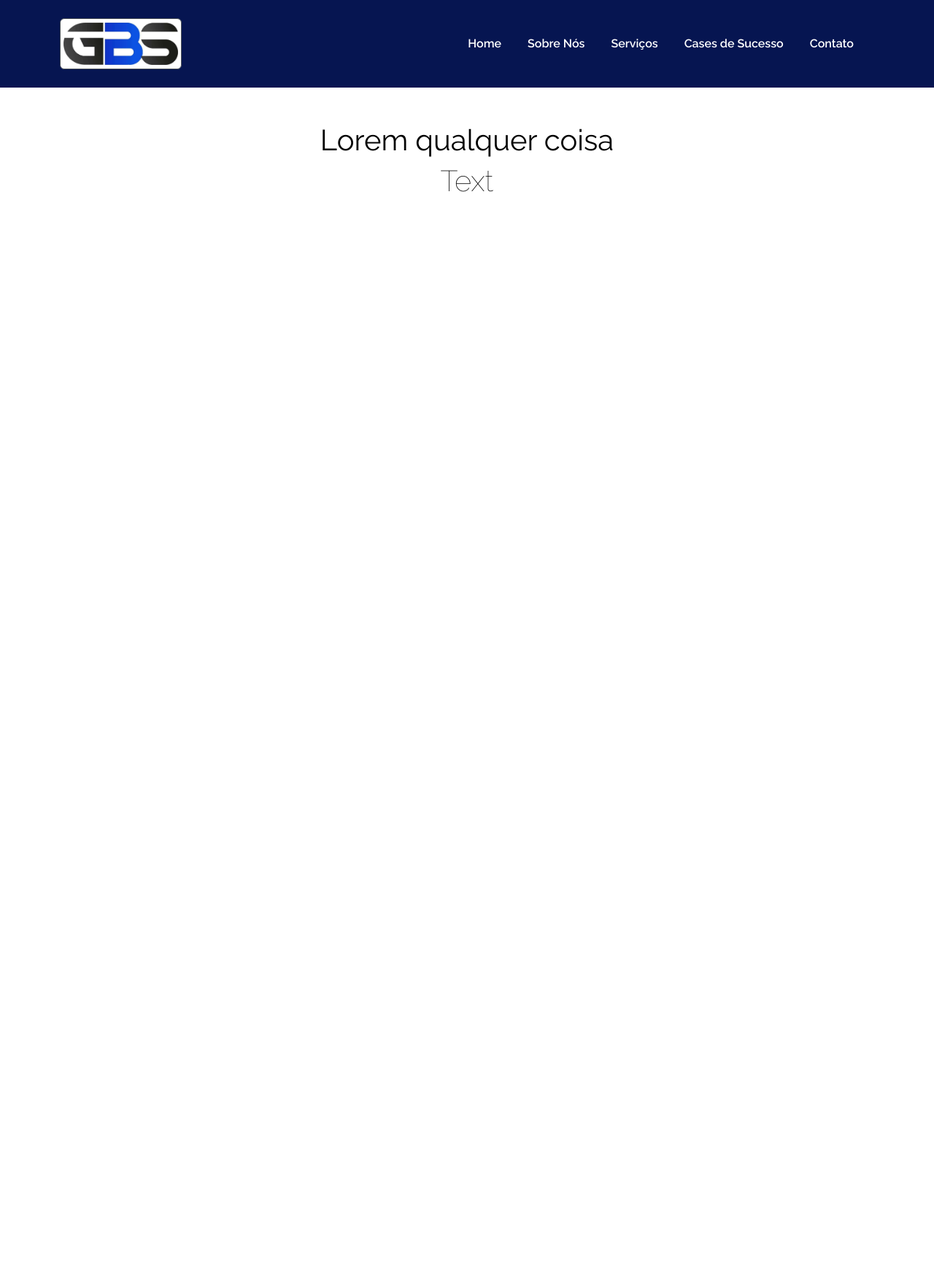
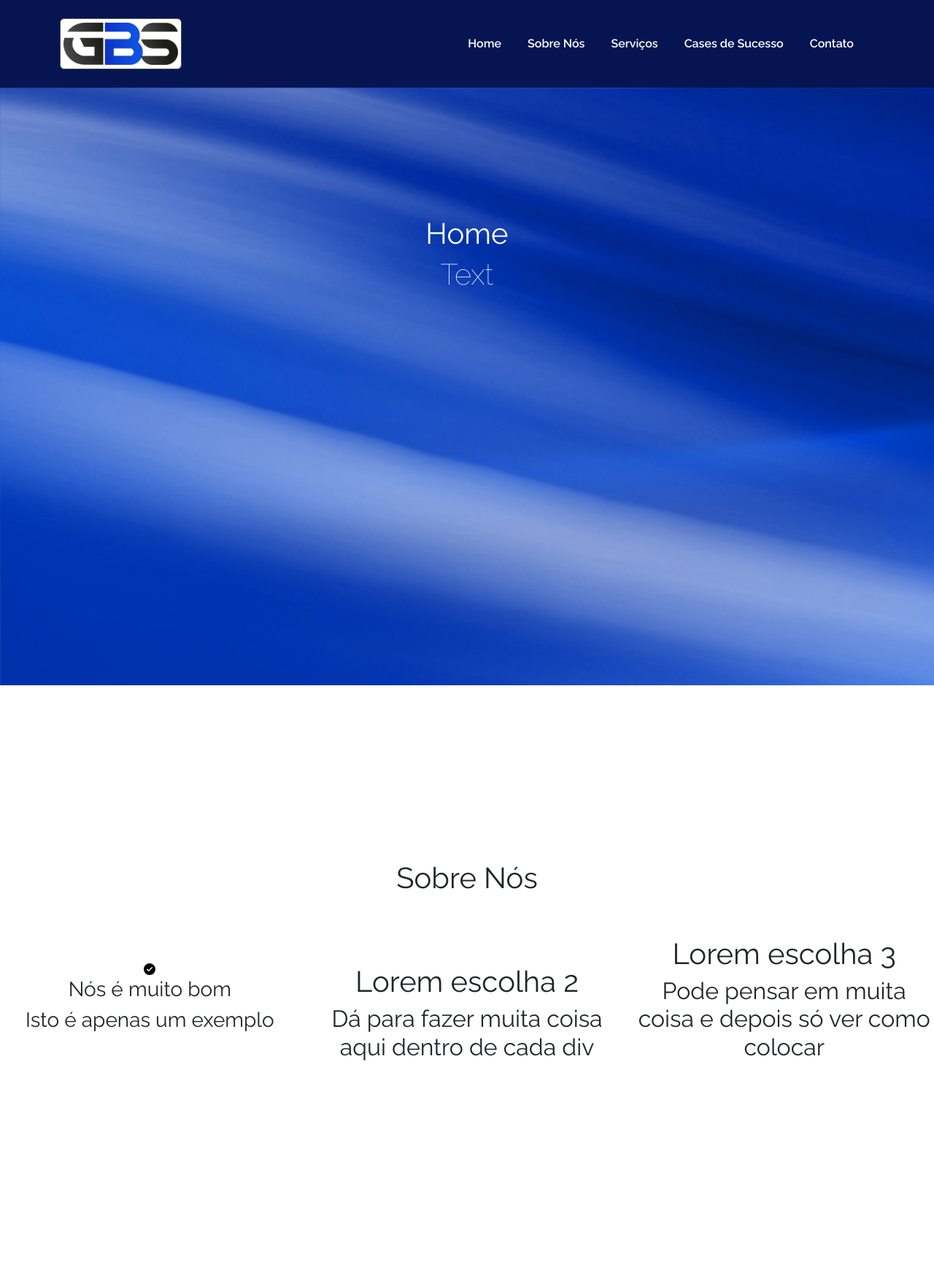
Before and after one commit to kikinho11/GBS, a PHP site: page /mainPage.html in a window 1280 px wide. Shown: the whole page at 73% size. Before the commit the page ends 263 px from the top, so only its background shows below. Run offline with PHP 8.4, Linux system fonts and the light colour scheme.

Commit message:
Updated for the second part of the website
Navbar buttons for Home and Sobre Nós work now :D

```diff
--- a/mainPage.html
+++ b/mainPage.html
@@ -26,12 +26,12 @@
       <div class="collapse navbar-collapse justify-content-end" id="navbarSupportedContent">
         <ul class="navbar-nav mb-2 mb-lg-0">
           <li class="nav-item">
-            <a class="nav-link" href="#">
+            <a class="nav-link" href="#home">
               Home
             </a>
           </li>
           <li class="nav-item">
-            <a class="nav-link" href="#">
+            <a class="nav-link" href="#sobre_nos">
               Sobre Nós
             </a>
           </li>
@@ -55,18 +55,39 @@
     </div>
   </nav>
 
-  <div class="w-100 overflow-hidden" style="height: 819px;">
-    <div class="container mw-100">
-      <div class="row d-flex justify-content-center">
-        <div class="row d-flex justify-content-center text-center">
-          <div class="col-lg-8 text-center mt-5" data-aos="fade">
-            <h1 class="">Lorem qualquer coisa</h1>
-            <h2 class="display-6 mb-5">Text</h2>
-          </div>
-        </div>
+  <div class="center-div1 w-100 overflow-hidden bg-wave" id="home" style="height: 819px;">
+    <div class="row d-flex justify-content-center">
+      <div class="col-lg-8 text-center mt-5" style="color: white;">
+        <h1 class="">Home</h1>
+        <h2 class="display-6 mb-5">Text</h2>
       </div>
     </div>
   </div>
 
+  <div class="center-div2 w-100 overflow-hidden" id="sobre_nos" style="height: 819px;">
+    <div class="row d-flex justify-content-center">
+      <div class="col-lg-8 text-center">
+        <h1 class="">Sobre Nós</h1>
+      </div>
+    </div>
+    <div class="row d-flex align-items-end justify-content-center">
+      <div class="col text-center mt-5">
+        <svg xmlns="http://www.w3.org/2000/svg" viewBox="0 0 16 16" width="16" height="16"><path d="M8 16A8 8 0 1 1 8 0a8 8 0 0 1 0 16Zm3.78-9.72a.751.751 0 0 0-.018-1.042.751.751 0 0 0-1.042-.018L6.75 9.19 5.28 7.72a.751.751 0 0 0-1.042.018.751.751 0 0 0-.018 1.042l2 2a.75.75 0 0 0 1.06 0Z"></path></svg>
+        <h3 class="">Nós é muito bom</h3>
+        <h3 class="mb-5">Isto é apenas um exemplo</h3>
+      </div>
+      <div class="col text-center mt-5">
+        <h1 class="">Lorem escolha 2</h1>
+        <h2 class="">Dá para fazer muita coisa aqui dentro de cada div</h2>
+      </div>
+      <div class="col text-center mt-5">
+        <h1 class="">Lorem escolha 3</h1>
+        <h2 class="">Pode pensar em muita coisa e depois só ver como colocar</h2>
+      </div>
+    </div>
+  </div>
+
+</div>
+
 </body>
 </html>
--- a/src/css/mainPage.css
+++ b/src/css/mainPage.css
@@ -1,6 +1,19 @@
 body {
   font-family: 'Raleway', sans-serif;
-  color: black;
+}
+
+.center-div1 {
+  padding-top: 16vh;
+  padding-bottom: 16vh;
+}
+
+.center-div2 {
+  padding-top: 30vh;
+  padding-bottom: 16vh;
+}
+
+.bg-wave {
+  background-image: url("../img/waves.jpg");
 }
 
 /* .main-page {
```
